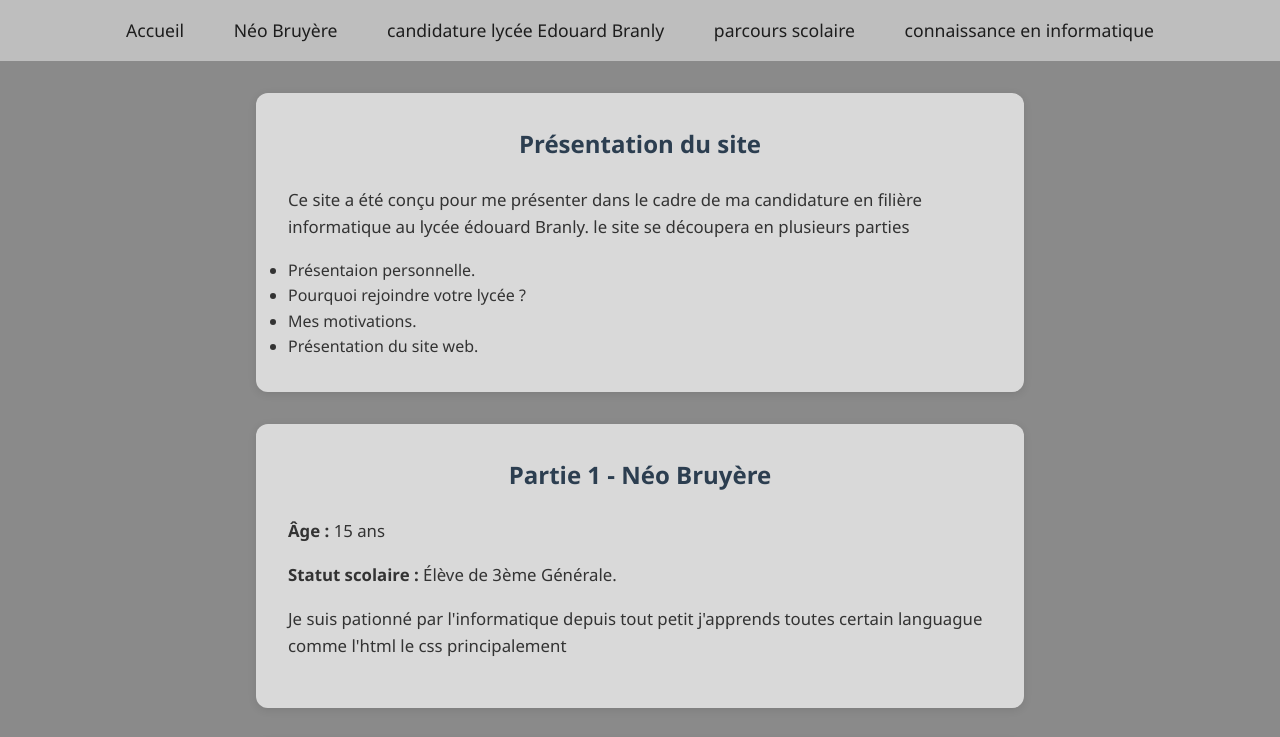
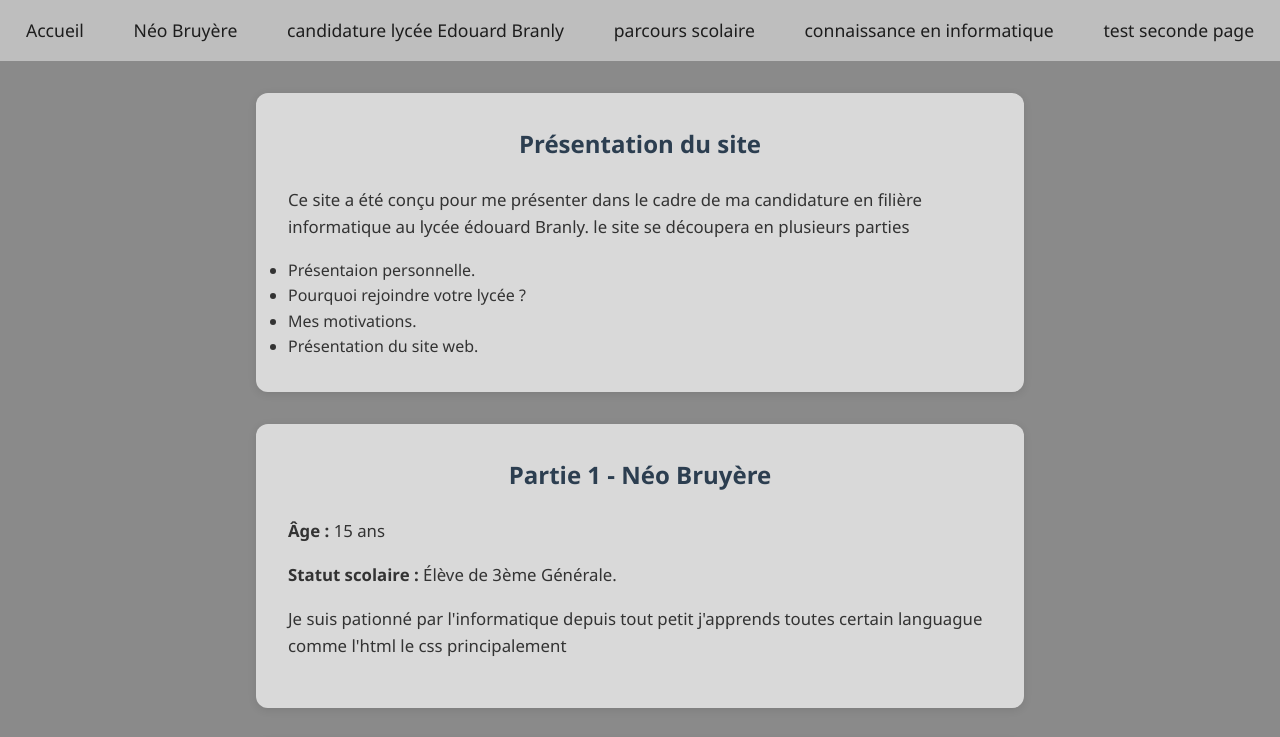
Before and after one commit to Ne00422/neo, a plain HTML site: page index.html in a window 1280 px wide. Shown: the top 737 px of the page. Drawn offline with Linux system fonts and the light colour scheme.

Commit message:
modification d'un code

```diff
--- a/index.html
+++ b/index.html
@@ -17,6 +17,7 @@
         <li><a href="#candidature lycée Edouard Branly" onclick="highlight('candidature lycée Edouard Branly')">candidature lycée Edouard Branly</a></li>
         <li><a href="#parcours scolaire" onclick="highlight('parcours scolaire')">parcours scolaire</a></li>
         <li><a href="#connaissance en informatique" onclick="highlight('connaissance en informatique')">connaissance en informatique</a></li>
+        <li><a href="testsecondepage.html">test seconde page</a></li>
       </ul>
     </nav>
   </header>
```
